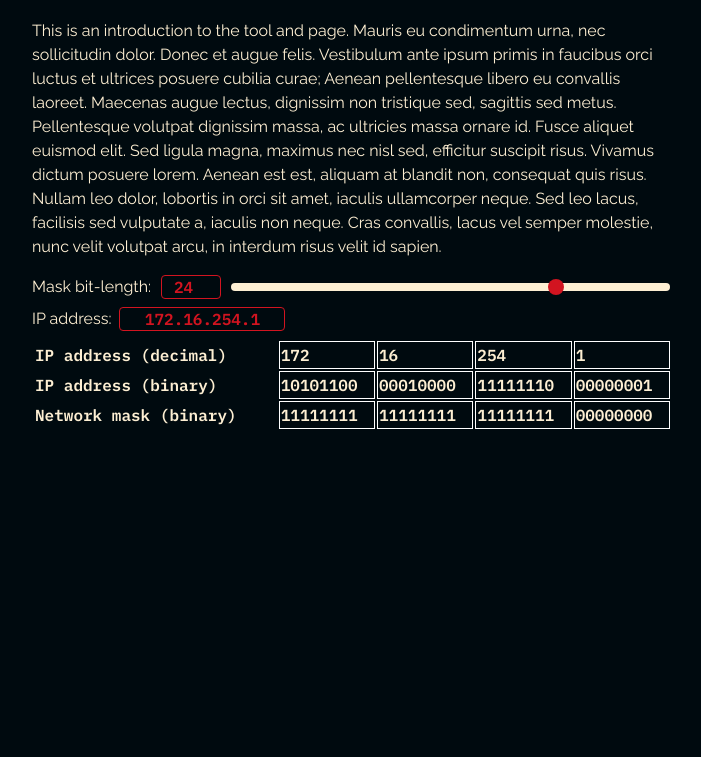
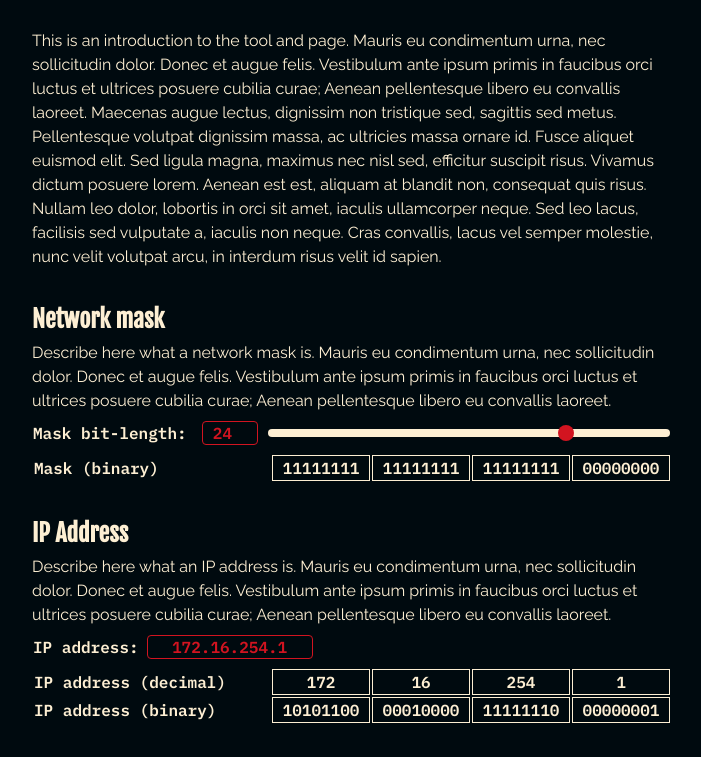
Before and after one commit to Jakub-L/slash-24, a plain HTML site: page index.html in a window 1280 px wide. Shown: the part 72-829 px from the top of the page, without its empty margins (288-989 px from the left). Before the commit the page ends 800 px from the top, so only its background shows below. Drawn offline with Linux system fonts and the light colour scheme.

Commit message:
Split IP and mask into separate sections

```diff
--- a/css/global.css
+++ b/css/global.css
@@ -31,13 +31,28 @@ body {
   margin: 0 auto;
 }
 
+h1, h2 {
+  font-family: 'Fjalla One';
+}
+
 h1 {
-  font-family: 'Fjalla One';
   text-align: center;
+}
+
+h2 {
+  margin: 0
+}
+
+p {
+  margin: 0.25rem 0;
 }
 
 input {
   font-size: 1rem;
+}
+
+section {
+  margin: 2rem 0;
 }
 
 /* CLASS STYLES */
--- a/css/inputs.css
+++ b/css/inputs.css
@@ -6,14 +6,17 @@
   margin: 0.5rem 0;
 }
 
+.input-container label {
+  margin-left: 1px;
+}
+
 /* MASK LENGTH SLIDER */
 #mask-length-container {
   --slider-size: 1rem;
-
 }
 
 #mask-length-container label {
-  width: 11rem;
+  width: 16rem;
 }
 
 #mask-length-input {
--- a/css/table.css
+++ b/css/table.css
@@ -2,10 +2,18 @@ table {
   width: 100%;
 }
 
-tr td:not(:first-child) {
-  border: 1px solid white;
+table,
+tr,
+td {
+  padding: 0;
 }
 
-/* table, th, td {
-  border: 1px solid white;
-} */
+tr td:not(:first-child) {
+  border: 1px solid var(--tan-light);
+  width: 6rem;
+  text-align: center;
+}
+
+tr td:first-child {
+  border: 0px solid var(--tan-light);
+}
--- a/index.html
+++ b/index.html
@@ -38,69 +38,45 @@
 
   <body>
     <h1>/24 • Subnet Masking Tool</h1>
-    <p>This is an introduction to the tool and page. Mauris eu condimentum urna, nec sollicitudin dolor.
-      Donec et augue felis. Vestibulum ante ipsum primis in faucibus orci luctus et ultrices posuere cubilia curae;
-      Aenean pellentesque libero eu convallis laoreet. Maecenas augue lectus, dignissim non tristique sed, sagittis sed
-      metus. Pellentesque volutpat dignissim massa, ac ultricies massa ornare id. Fusce aliquet euismod elit. Sed ligula
-      magna, maximus nec nisl sed, efficitur suscipit risus. Vivamus dictum posuere lorem. Aenean est est, aliquam at
-      blandit non, consequat quis risus. Nullam leo dolor, lobortis in orci sit amet, iaculis ullamcorper neque. Sed leo
-      lacus, facilisis sed vulputate a, iaculis non neque. Cras convallis, lacus vel semper molestie, nunc velit
-      volutpat arcu, in interdum risus velit id sapien.
-    </p>
     <section>
+      <p>This is an introduction to the tool and page. Mauris eu condimentum urna, nec sollicitudin dolor.
+        Donec et augue felis. Vestibulum ante ipsum primis in faucibus orci luctus et ultrices posuere cubilia curae;
+        Aenean pellentesque libero eu convallis laoreet. Maecenas augue lectus, dignissim non tristique sed, sagittis
+        sed metus. Pellentesque volutpat dignissim massa, ac ultricies massa ornare id. Fusce aliquet euismod elit. Sed
+        ligula magna, maximus nec nisl sed, efficitur suscipit risus. Vivamus dictum posuere lorem. Aenean est est,
+        aliquam at blandit non, consequat quis risus. Nullam leo dolor, lobortis in orci sit amet, iaculis ullamcorper
+        neque. Sed leo lacus, facilisis sed vulputate a, iaculis non neque. Cras convallis, lacus vel semper molestie,
+        nunc velit volutpat arcu, in interdum risus velit id sapien.
+      </p>
+    </section>
+
+    <section>
+      <h2>Network mask</h2>
+      <p>Describe here what a network mask is. Mauris eu condimentum urna, nec sollicitudin dolor.
+        Donec et augue felis. Vestibulum ante ipsum primis in faucibus orci luctus et ultrices posuere cubilia curae;
+        Aenean pellentesque libero eu convallis laoreet.</p>
       <div id="mask-length-container" class="input-container">
-        <label id="mask-length-label">Mask bit-length:</label>
+        <label id="mask-length-label" class="mono">Mask bit-length:</label>
         <input id="mask-length-input" type="number" min="0" max="32" class="text-input mono"
           aria-labelledby="mask-length-label">
         <input id="mask-length-slider" type="range" min="0" max="32" class="range-input"
           aria-labelledby="mask-length-label">
       </div>
+      <table id="mask-table" class="mono"></table>
+    </section>
+
+    <section>
+      <h2>IP Address</h2>
+      <p>Describe here what an IP address is. Mauris eu condimentum urna, nec sollicitudin dolor.
+        Donec et augue felis. Vestibulum ante ipsum primis in faucibus orci luctus et ultrices posuere cubilia curae;
+        Aenean pellentesque libero eu convallis laoreet.</p>
       <div id="ip-address-container" class="input-container">
-        <label id="ip-address-label" for="ip-address-input">IP address:</label>
+        <label id="ip-address-label" class="mono" for="ip-address-input">IP address:</label>
         <input id="ip-address-input" type="text" class="text-input mono">
         <span id="ip-address-validator" class="text-red hidden">Input a valid IP address</span>
       </div>
-    </section>
-
-    <section>
       <table id="ip-address-table" class="mono"></table>
     </section>
-    <!-- <section>
-      <h2>What is subnet masking?</h2>
-      <p>Lorem ipsum dolor sit amet, consectetur adipiscing elit. Mauris eu condimentum urna, nec sollicitudin dolor.
-        Donec et augue felis. Vestibulum ante ipsum primis in faucibus orci luctus et ultrices posuere cubilia curae;
-        Aenean pellentesque libero eu convallis laoreet. Maecenas augue lectus, dignissim non tristique sed, sagittis
-        sed metus. Pellentesque volutpat dignissim massa, ac ultricies massa ornare id. Fusce aliquet euismod elit.
-      </p>
-      <p>Lorem ipsum dolor sit amet, consectetur adipiscing elit. Mauris eu condimentum urna, nec sollicitudin dolor.
-        Donec et augue felis. Vestibulum ante ipsum primis in faucibus orci luctus et ultrices posuere cubilia curae;
-        Aenean pellentesque libero eu convallis laoreet. Maecenas augue lectus, dignissim non tristique sed, sagittis
-        sed metus. Pellentesque volutpat dignissim massa, ac ultricies massa ornare id. Fusce aliquet euismod elit.
-      </p>
-      <p>Lorem ipsum dolor sit amet, consectetur adipiscing elit. Mauris eu condimentum urna, nec sollicitudin dolor.
-        Donec et augue felis. Vestibulum ante ipsum primis in faucibus orci luctus et ultrices posuere cubilia curae;
-        Aenean pellentesque libero eu convallis laoreet. Maecenas augue lectus, dignissim non tristique sed, sagittis
-        sed metus. Pellentesque volutpat dignissim massa, ac ultricies massa ornare id. Fusce aliquet euismod elit.
-      </p>
-    </section>
-    <section>
-      <h2>Another section about this.</h2>
-      <p>Lorem ipsum dolor sit amet, consectetur adipiscing elit. Mauris eu condimentum urna, nec sollicitudin dolor.
-        Donec et augue felis. Vestibulum ante ipsum primis in faucibus orci luctus et ultrices posuere cubilia curae;
-        Aenean pellentesque libero eu convallis laoreet. Maecenas augue lectus, dignissim non tristique sed, sagittis
-        sed metus. Pellentesque volutpat dignissim massa, ac ultricies massa ornare id. Fusce aliquet euismod elit.
-      </p>
-      <p>Lorem ipsum dolor sit amet, consectetur adipiscing elit. Mauris eu condimentum urna, nec sollicitudin dolor.
-        Donec et augue felis. Vestibulum ante ipsum primis in faucibus orci luctus et ultrices posuere cubilia curae;
-        Aenean pellentesque libero eu convallis laoreet. Maecenas augue lectus, dignissim non tristique sed, sagittis
-        sed metus. Pellentesque volutpat dignissim massa, ac ultricies massa ornare id. Fusce aliquet euismod elit.
-      </p>
-      <p>Lorem ipsum dolor sit amet, consectetur adipiscing elit. Mauris eu condimentum urna, nec sollicitudin dolor.
-        Donec et augue felis. Vestibulum ante ipsum primis in faucibus orci luctus et ultrices posuere cubilia curae;
-        Aenean pellentesque libero eu convallis laoreet. Maecenas augue lectus, dignissim non tristique sed, sagittis
-        sed metus. Pellentesque volutpat dignissim massa, ac ultricies massa ornare id. Fusce aliquet euismod elit.
-      </p>
-    </section> -->
   </body>
   <script src="./js/main.js"></script>
 
--- a/js/main.js
+++ b/js/main.js
@@ -5,6 +5,7 @@ const INITIAL_IP_ADDRESS = '172.16.254.1';
 // ELEMENTS
 const maskLengthInput = document.getElementById('mask-length-input');
 const maskLengthSlider = document.getElementById('mask-length-slider');
+const maskTable = document.getElementById('mask-table');
 const ipAddressInput = document.getElementById('ip-address-input');
 const ipAddressValidator = document.getElementById('ip-address-validator');
 const ipAddressTable = document.getElementById('ip-address-table');
@@ -13,11 +14,13 @@ const ipAddressTable = document.getElementById('ip-address-table');
 maskLengthInput.value = INITIAL_BITMASK_LENGTH;
 maskLengthSlider.value = INITIAL_BITMASK_LENGTH;
 ipAddressInput.value = INITIAL_IP_ADDRESS;
-let octets;
-let binOctets;
+let ipOctets;
+let ipBinOctets;
 let maskBinOctets;
+let networkPrefixBinOctets;
 setMaskOctets(INITIAL_BITMASK_LENGTH);
 setIpOctets(parseIp(INITIAL_IP_ADDRESS));
+generateMaskTable();
 generateIpTable();
 
 // EVENT LISTENERS
@@ -31,13 +34,12 @@ function bitmaskLengthChange({ target }) {
   maskLengthInput.value = clampedValue;
   maskLengthSlider.value = clampedValue;
   setMaskOctets(clampedValue);
-  generateIpTable();
+  generateMaskTable();
 }
 
 function ipAddressChange({ target }) {
   const newOctets = parseIp(target.value);
-  const isIpValid =
-    newOctets.length === 4 && newOctets.every(octet => octet >= 0 && octet <= 255);
+  const isIpValid = newOctets.length === 4 && newOctets.every(octet => octet >= 0 && octet <= 255);
   if (isIpValid) {
     setIpOctets(newOctets);
     ipAddressValidator.classList.add('hidden');
@@ -48,32 +50,47 @@ function ipAddressChange({ target }) {
 }
 
 // UTILS
+function generateRow(table, label, values) {
+  const row = table.insertRow();
+  [label, ...values].forEach((value, i) => {
+    const cell = row.insertCell(i);
+    cell.innerHTML = value;
+  });
+}
+
 function generateIpTable() {
-  function generateRow(label, values) {
-    let row = ipAddressTable.insertRow();
-    let labelCell = row.insertCell(0);
-    labelCell.innerHTML = label;
-    values.forEach((value, i) => {
-      const cell = row.insertCell(i + 1);
-      cell.innerHTML = value;
-    });
-  }
+  ipAddressTable.innerHTML = '';
+  generateRow(ipAddressTable, 'IP address (decimal)', ipOctets);
+  generateRow(ipAddressTable, 'IP address (binary)', ipBinOctets);
+}
 
-  ipAddressTable.innerHTML = '';
-  generateRow('IP address (decimal)', octets);
-  generateRow('IP address (binary)', binOctets);
-  generateRow('Network mask (binary)', maskBinOctets);
+function generateMaskTable() {
+  maskTable.innerHTML = '';
+  generateRow(maskTable, 'Mask (binary)', maskBinOctets);
 }
 
 function parseIp(str) {
   return str.split('.').map(Number);
 }
 
-function setIpOctets(newOctets) {
-  octets = newOctets;
-  binOctets = newOctets.map(o => o.toString(2).padStart(8, 0));
+function setIpOctets(octets) {
+  ipOctets = octets;
+  ipBinOctets = octets.map(o => o.toString(2).padStart(8, 0));
 }
 
 function setMaskOctets(maskLength) {
   maskBinOctets = '1'.repeat(maskLength).padEnd(32, 0).match(/.{8}/g);
 }
+
+function findNetworkPrefix() {
+  const maskBits = maskBinOctets.join('').split('').map(Number);
+  const ipBits = ipBinOctets.join('').split('').map(Number);
+  networkPrefixBinOctets = ipBits
+    .map((bit, i) => bit & maskBits[i])
+    .join('')
+    .match(/.{8}/g);
+}
+
+function findHost() {
+  return;
+}
```
